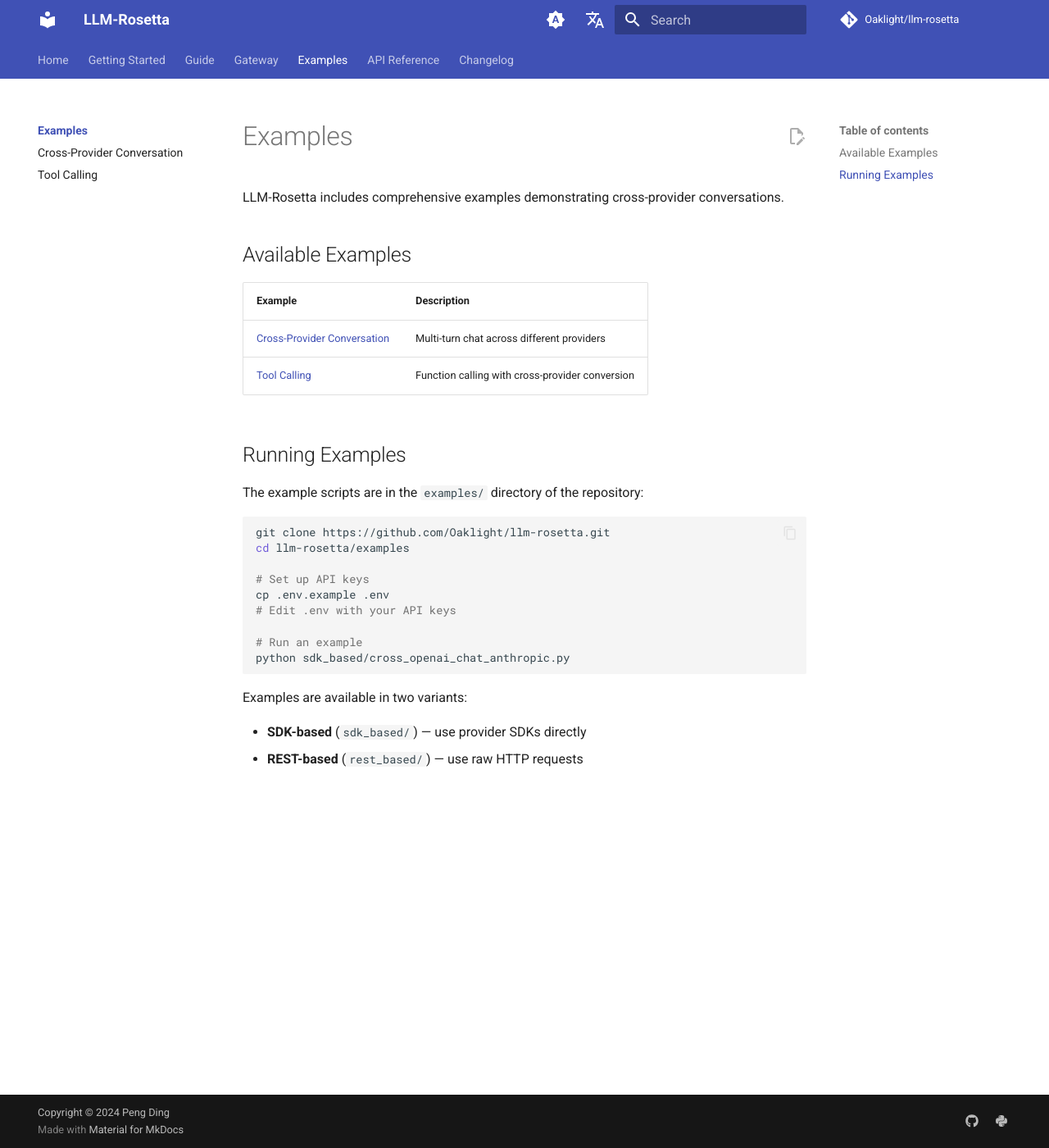
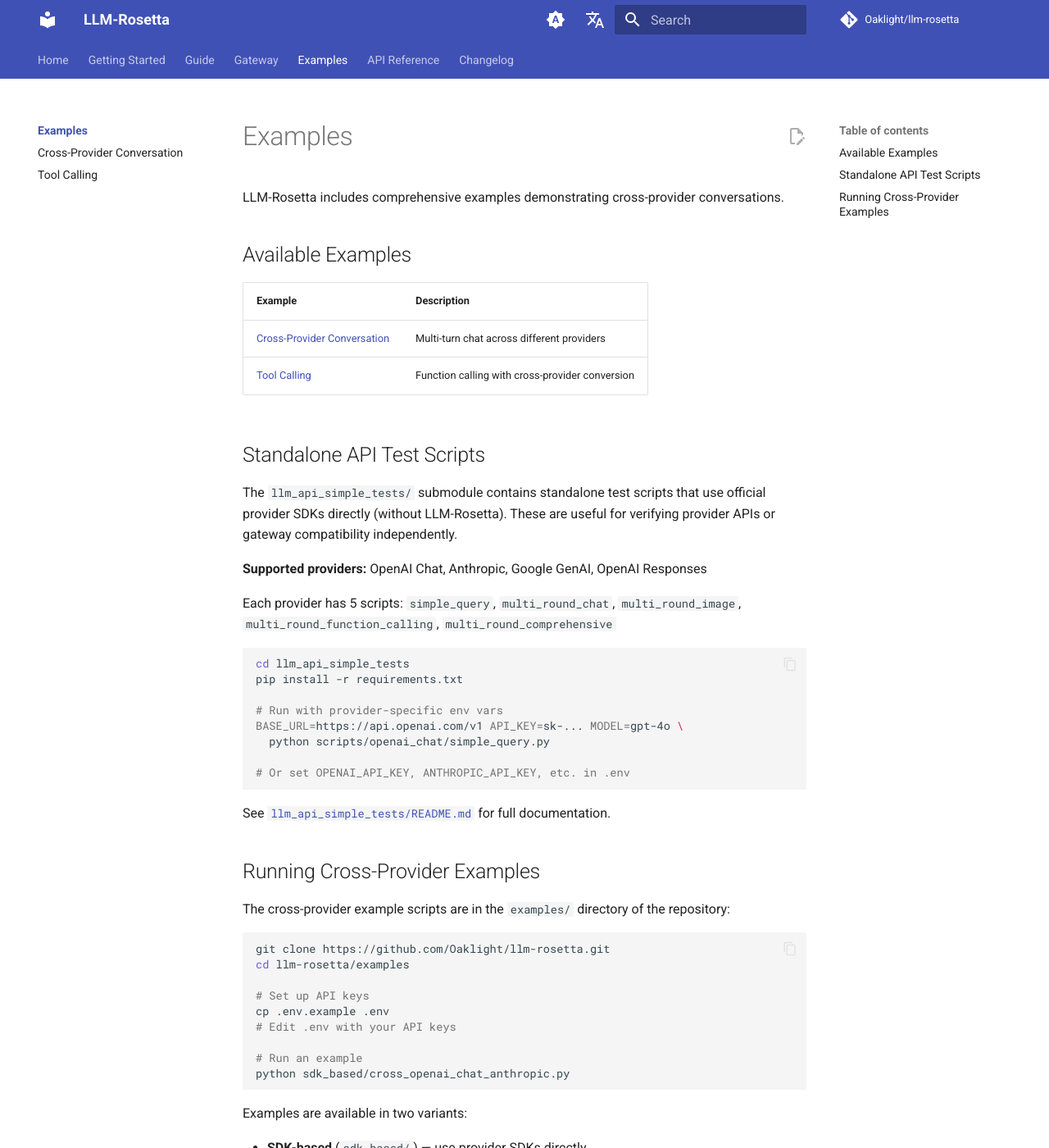
Before and after one commit to Oaklight/llm-rosetta, an MkDocs documentation site: the page built from docs/examples/index.md, in a window 1280 px wide and 1400 px high. Shown: the whole window at 82% size. Built offline with MkDocs 1.6.1 and Material for MkDocs 9.7.7, drawn with Linux system fonts in a browser that asks for light colours; comment, search, counter and statistics services are not loaded.

Commit message:
docs: add standalone API test scripts section and changelog entry

````diff
--- a/docs/examples/index.md
+++ b/docs/examples/index.md
@@ -13,9 +13,30 @@
 | [Cross-Provider Conversation](cross-provider.md) | Multi-turn chat across different providers |
 | [Tool Calling](tool-calling.md) | Function calling with cross-provider conversion |
 
-## Running Examples
+## Standalone API Test Scripts
 
-The example scripts are in the `examples/` directory of the repository:
+The `llm_api_simple_tests/` submodule contains standalone test scripts that use official provider SDKs directly (without LLM-Rosetta). These are useful for verifying provider APIs or gateway compatibility independently.
+
+**Supported providers:** OpenAI Chat, Anthropic, Google GenAI, OpenAI Responses
+
+Each provider has 5 scripts: `simple_query`, `multi_round_chat`, `multi_round_image`, `multi_round_function_calling`, `multi_round_comprehensive`
+
+```bash
+cd llm_api_simple_tests
+pip install -r requirements.txt
+
+# Run with provider-specific env vars
+BASE_URL=https://api.openai.com/v1 API_KEY=sk-... MODEL=gpt-4o \
+  python scripts/openai_chat/simple_query.py
+
+# Or set OPENAI_API_KEY, ANTHROPIC_API_KEY, etc. in .env
+```
+
+See [`llm_api_simple_tests/README.md`](https://github.com/Oaklight/llm_api_simple_tests) for full documentation.
+
+## Running Cross-Provider Examples
+
+The cross-provider example scripts are in the `examples/` directory of the repository:
 
 ```bash
 git clone https://github.com/Oaklight/llm-rosetta.git
````
Also changed, not shown: docs/changelog.md (+1 -0 lines).
